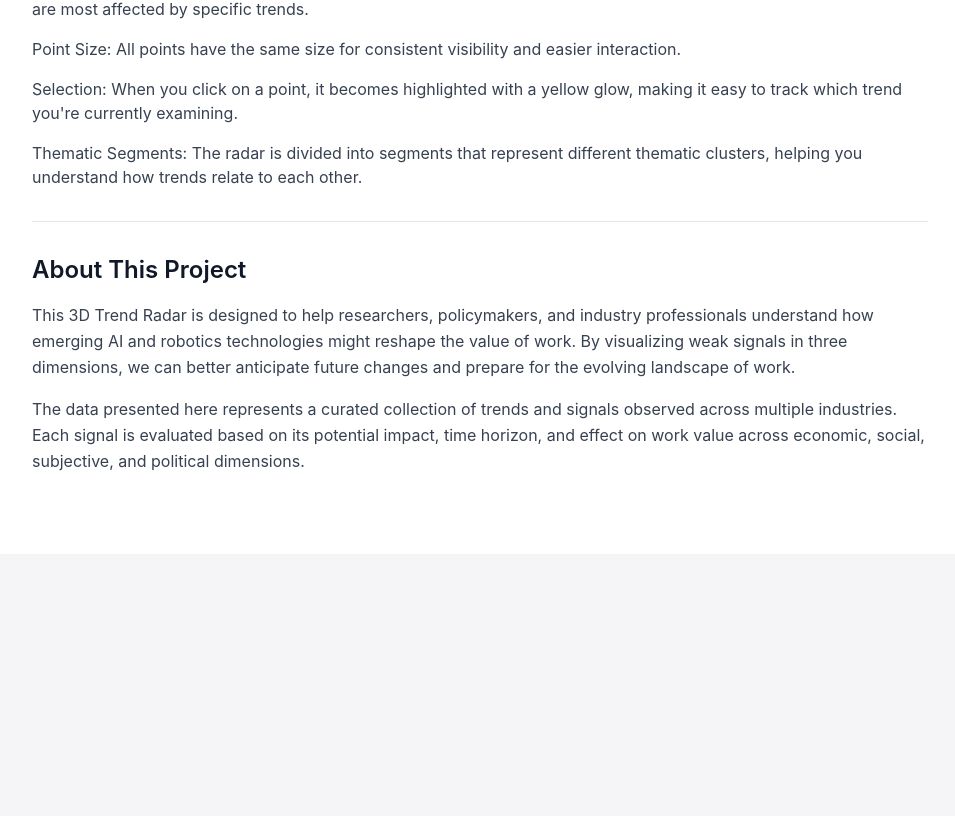
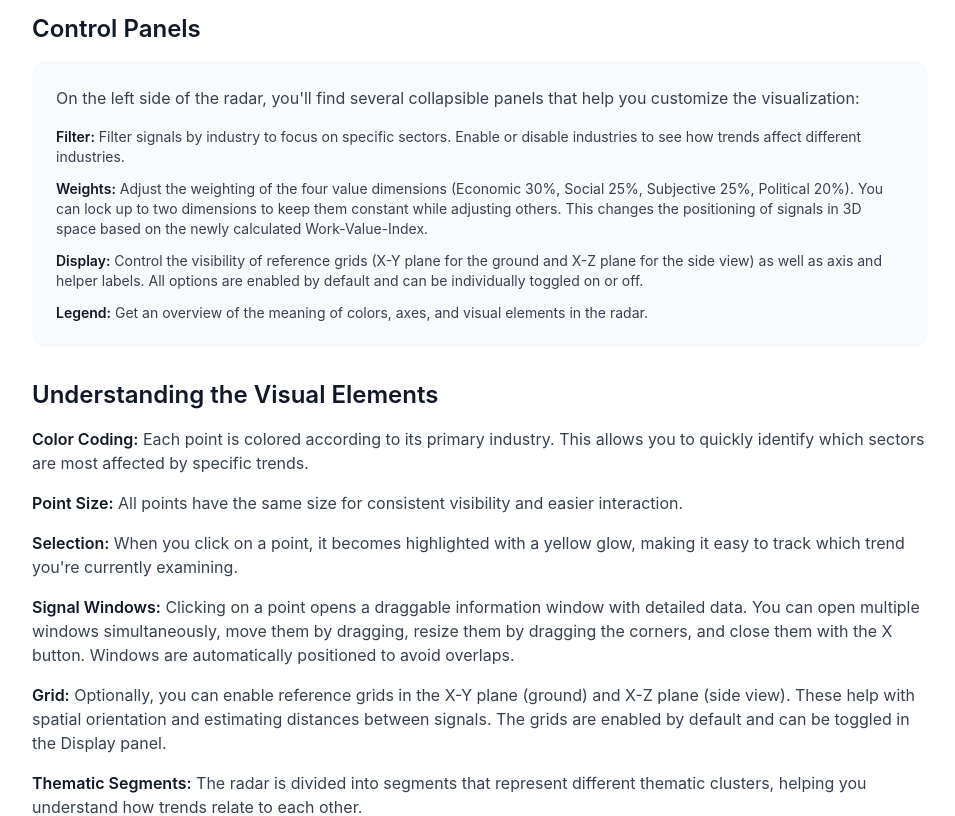
Before and after one commit to jorisstrakeljahn/work-value-trendradar-3d, a React (Vite) app: page / in a window 1280 px wide. Shown: the part 2692-3508 px from the top of the page, without its empty margins (160-1115 px from the left). Before the commit the page ends 3246 px from the top, so only its background shows below. Built offline with nearby package versions, Linux system fonts and the light colour scheme; no server answers; the database is empty.

Commit message:
Enhance radar interactivity and customization: add detailed descriptions for control panels, redefine step explanations, and improve signal window behaviors with localization updates.

```diff
--- a/src/domains/explanation/components/ExplanationSection.tsx
+++ b/src/domains/explanation/components/ExplanationSection.tsx
@@ -116,6 +116,44 @@ export default function ExplanationSection() {
               <StepCard stepNumber={3}>{t('explanation.step3')}</StepCard>
               <StepCard stepNumber={4}>{t('explanation.step4')}</StepCard>
               <StepCard stepNumber={5}>{t('explanation.step5')}</StepCard>
+              <StepCard stepNumber={6}>{t('explanation.step6')}</StepCard>
+            </div>
+          </div>
+
+          <div>
+            <h3 className="text-2xl font-semibold text-gray-900 dark:text-gray-100 mb-4">
+              {t('explanation.controlPanels')}
+            </h3>
+            <div className="bg-gray-50 dark:bg-[#252525] rounded-xl p-6 space-y-4">
+              <p className="text-gray-700 dark:text-gray-300 leading-relaxed">
+                {t('explanation.controlPanelsDesc')}
+              </p>
+              <div className="space-y-3 text-sm">
+                <p className="text-gray-700 dark:text-gray-300">
+                  <strong className="text-gray-900 dark:text-gray-100 font-semibold">
+                    {t('explanation.controlPanelsFilterLabel')}:
+                  </strong>{' '}
+                  {t('explanation.controlPanelsFilterDesc')}
+                </p>
+                <p className="text-gray-700 dark:text-gray-300">
+                  <strong className="text-gray-900 dark:text-gray-100 font-semibold">
+                    {t('explanation.controlPanelsWeightsLabel')}:
+                  </strong>{' '}
+                  {t('explanation.controlPanelsWeightsDesc')}
+                </p>
+                <p className="text-gray-700 dark:text-gray-300">
+                  <strong className="text-gray-900 dark:text-gray-100 font-semibold">
+                    {t('explanation.controlPanelsDisplayLabel')}:
+                  </strong>{' '}
+                  {t('explanation.controlPanelsDisplayDesc')}
+                </p>
+                <p className="text-gray-700 dark:text-gray-300">
+                  <strong className="text-gray-900 dark:text-gray-100 font-semibold">
+                    {t('explanation.controlPanelsLegendLabel')}:
+                  </strong>{' '}
+                  {t('explanation.controlPanelsLegendDesc')}
+                </p>
+              </div>
             </div>
           </div>
 
@@ -124,10 +162,42 @@ export default function ExplanationSection() {
               {t('explanation.visualElements')}
             </h3>
             <div className="space-y-4 text-gray-700 dark:text-gray-300">
-              <p>{t('explanation.colorCoding')}</p>
-              <p>{t('explanation.pointSize')}</p>
-              <p>{t('explanation.selection')}</p>
-              <p>{t('explanation.thematicSegments')}</p>
+              <p>
+                <strong className="text-gray-900 dark:text-gray-100 font-semibold">
+                  {t('explanation.colorCodingLabel')}:
+                </strong>{' '}
+                {t('explanation.colorCodingDesc')}
+              </p>
+              <p>
+                <strong className="text-gray-900 dark:text-gray-100 font-semibold">
+                  {t('explanation.pointSizeLabel')}:
+                </strong>{' '}
+                {t('explanation.pointSizeDesc')}
+              </p>
+              <p>
+                <strong className="text-gray-900 dark:text-gray-100 font-semibold">
+                  {t('explanation.selectionLabel')}:
+                </strong>{' '}
+                {t('explanation.selectionDesc')}
+              </p>
+              <p>
+                <strong className="text-gray-900 dark:text-gray-100 font-semibold">
+                  {t('explanation.signalWindowsLabel')}:
+                </strong>{' '}
+                {t('explanation.signalWindowsDesc')}
+              </p>
+              <p>
+                <strong className="text-gray-900 dark:text-gray-100 font-semibold">
+                  {t('explanation.gridSystemLabel')}:
+                </strong>{' '}
+                {t('explanation.gridSystemDesc')}
+              </p>
+              <p>
+                <strong className="text-gray-900 dark:text-gray-100 font-semibold">
+                  {t('explanation.thematicSegmentsLabel')}:
+                </strong>{' '}
+                {t('explanation.thematicSegmentsDesc')}
+              </p>
             </div>
           </div>
 
--- a/src/i18n/locales/de.json
+++ b/src/i18n/locales/de.json
@@ -268,13 +268,32 @@
     "step1": "Erkunden: Verwenden Sie die Maus, um das 3D-Radar zu drehen, zu zoomen und zu verschieben. Klicken und ziehen zum Drehen, scrollen zum Zoomen und Rechtsklick-Ziehen zum Verschieben.",
     "step2": "Filtern: Verwenden Sie das Filter-Panel oben links, um Trends nach Branche anzuzeigen oder auszublenden. Dies hilft Ihnen, sich auf bestimmte Sektoren zu konzentrieren und zu vergleichen, wie Trends verschiedene Branchen beeinflussen.",
     "step3": "Hover: Bewegen Sie die Maus über einen Punkt, um eine schnelle Vorschau des Trend-Titels und der zugehörigen Branchen zu sehen.",
-    "step4": "Klicken: Klicken Sie auf einen Punkt, um detaillierte Informationen zum Trend zu sehen, einschließlich vollständiger Beschreibung, Impact-Werten und Aufschlüsselung der Wert-Dimensionen.",
-    "step5": "Zurücksetzen: Verwenden Sie den \"Ansicht zurücksetzen\"-Button oben rechts im Radar, um zur Standard-Kameraposition zurückzukehren.",
+    "step4": "Klicken: Klicken Sie auf einen Punkt, um ein detailliertes Informationsfenster zu öffnen. Sie können mehrere Fenster gleichzeitig öffnen, sie per Drag & Drop verschieben, in der Größe anpassen und mit dem X-Button schließen.",
+    "step5": "Gewichtungen anpassen: Im Gewichtungs-Panel können Sie die Bedeutung der vier Wert-Dimensionen (Economic, Social, Subjective, Political) verändern. Dies beeinflusst, wie der Work-Value-Index berechnet wird und wie sich die Signale im 3D-Raum positionieren. Experimentieren Sie mit verschiedenen Gewichtungen, um verschiedene Perspektiven zu erkunden.",
+    "step6": "Zurücksetzen: Verwenden Sie den \"Ansicht zurücksetzen\"-Button oben rechts im Radar, um zur Standard-Kameraposition zurückzukehren.",
+    "controlPanels": "Steuerungs-Panels",
+    "controlPanelsDesc": "Links im Radar finden Sie mehrere zusammenklappbare Panels, die Ihnen helfen, die Visualisierung anzupassen:",
+    "controlPanelsFilterLabel": "Filter",
+    "controlPanelsFilterDesc": "Filtern Sie Signale nach Branchen, um sich auf bestimmte Sektoren zu konzentrieren. Aktivieren oder deaktivieren Sie Branchen, um zu sehen, wie Trends verschiedene Industrien beeinflussen.",
+    "controlPanelsWeightsLabel": "Gewichtungen",
+    "controlPanelsWeightsDesc": "Passen Sie die Gewichtung der vier Wert-Dimensionen an (Economic 30%, Social 25%, Subjective 25%, Political 20%). Sie können bis zu zwei Dimensionen sperren, um sie konstant zu halten, während Sie andere anpassen. Dies verändert die Positionierung der Signale im 3D-Raum basierend auf dem neu berechneten Work-Value-Index.",
+    "controlPanelsDisplayLabel": "Ansicht",
+    "controlPanelsDisplayDesc": "Steuern Sie die Anzeige von Referenz-Rastern (X-Y-Ebene für den Boden und X-Z-Ebene für die Seitenansicht) sowie Achsen- und Hilfsbeschriftungen. Alle Optionen sind standardmäßig aktiviert und können individuell ein- oder ausgeschaltet werden.",
+    "controlPanelsLegendLabel": "Legende",
+    "controlPanelsLegendDesc": "Erhalten Sie eine Übersicht über die Bedeutung der Farben, Achsen und visuellen Elemente im Radar.",
     "visualElements": "Die visuellen Elemente verstehen",
-    "colorCoding": "Farbcodierung: Jeder Punkt ist entsprechend seiner primären Branche eingefärbt. Dies ermöglicht es Ihnen, schnell zu identifizieren, welche Sektoren am stärksten von bestimmten Trends betroffen sind.",
-    "pointSize": "Punktgröße: Alle Punkte haben die gleiche Größe für konsistente Sichtbarkeit und einfachere Interaktion.",
-    "selection": "Auswahl: Wenn Sie auf einen Punkt klicken, wird er mit einem gelben Glühen hervorgehoben, was es einfach macht, zu verfolgen, welchen Trend Sie gerade untersuchen.",
-    "thematicSegments": "Thematische Segmente: Das Radar ist in Segmente unterteilt, die verschiedene thematische Cluster repräsentieren und Ihnen helfen zu verstehen, wie Trends miteinander zusammenhängen.",
+    "colorCodingLabel": "Farbcodierung",
+    "colorCodingDesc": "Jeder Punkt ist entsprechend seiner primären Branche eingefärbt. Dies ermöglicht es Ihnen, schnell zu identifizieren, welche Sektoren am stärksten von bestimmten Trends betroffen sind.",
+    "pointSizeLabel": "Punktgröße",
+    "pointSizeDesc": "Alle Punkte haben die gleiche Größe für konsistente Sichtbarkeit und einfachere Interaktion.",
+    "selectionLabel": "Auswahl",
+    "selectionDesc": "Wenn Sie auf einen Punkt klicken, wird er mit einem gelben Glühen hervorgehoben, was es einfach macht, zu verfolgen, welchen Trend Sie gerade untersuchen.",
+    "signalWindowsLabel": "Signal-Fenster",
+    "signalWindowsDesc": "Beim Klicken auf einen Punkt öffnet sich ein verschiebbares Informationsfenster mit detaillierten Daten. Sie können mehrere Fenster gleichzeitig öffnen, sie per Drag & Drop verschieben, an den Ecken in der Größe anpassen und mit dem X-Button schließen. Die Fenster werden automatisch positioniert, um Überlappungen zu vermeiden.",
+    "gridSystemLabel": "Raster",
+    "gridSystemDesc": "Optional können Sie Referenz-Raster in der X-Y-Ebene (Boden) und X-Z-Ebene (Seitenansicht) aktivieren. Diese helfen bei der räumlichen Orientierung und beim Einschätzen von Abständen zwischen Signalen. Die Raster sind standardmäßig aktiviert und können im Ansicht-Panel ein- oder ausgeschaltet werden.",
+    "thematicSegmentsLabel": "Thematische Segmente",
+    "thematicSegmentsDesc": "Das Radar ist in Segmente unterteilt, die verschiedene thematische Cluster repräsentieren und Ihnen helfen zu verstehen, wie Trends miteinander zusammenhängen.",
     "about": "Über dieses Projekt",
     "aboutDesc1": "Dieses 3D Trend Radar wurde entwickelt, um Forschern, Politikern und Branchenexperten zu helfen zu verstehen, wie aufkommende KI- und Robotiktechnologien den Wert der Arbeit neu gestalten könnten. Durch die Visualisierung schwacher Signale in drei Dimensionen können wir zukünftige Veränderungen besser antizipieren und uns auf die sich entwickelnde Arbeitslandschaft vorbereiten.",
     "aboutDesc2": "Die hier präsentierten Daten repräsentieren eine kuratierte Sammlung von Trends und Signalen, die in mehreren Branchen beobachtet wurden. Jedes Signal wird basierend auf seinem potenziellen Impact, Zeithorizont und Effekt auf den Arbeitswert über wirtschaftliche, soziale, subjektive und politische Dimensionen bewertet."
--- a/src/i18n/locales/en.json
+++ b/src/i18n/locales/en.json
@@ -268,13 +268,32 @@
     "step1": "Explore: Use your mouse to rotate, zoom, and pan the 3D radar. Click and drag to rotate, scroll to zoom, and right-click drag to pan.",
     "step2": "Filter: Use the filter panel in the top-left to show or hide trends by industry. This helps you focus on specific sectors and compare how trends affect different industries.",
     "step3": "Hover: Move your mouse over any point to see a quick preview of the trend's title and associated industries.",
-    "step4": "Click: Click on any point to see detailed information about the trend, including its full description, impact scores, and value dimensions breakdown.",
-    "step5": "Reset: Use the \"Reset View\" button in the top-right of the radar to return to the default camera position.",
+    "step4": "Click: Click on any point to open a detailed information window. You can open multiple windows simultaneously, move them by dragging, resize them, and close them with the X button.",
+    "step5": "Adjust Weights: In the weights panel, you can change the importance of the four value dimensions (Economic, Social, Subjective, Political). This affects how the Work-Value-Index is calculated and how signals are positioned in 3D space. Experiment with different weights to explore various perspectives.",
+    "step6": "Reset: Use the \"Reset View\" button in the top-right of the radar to return to the default camera position.",
+    "controlPanels": "Control Panels",
+    "controlPanelsDesc": "On the left side of the radar, you'll find several collapsible panels that help you customize the visualization:",
+    "controlPanelsFilterLabel": "Filter",
+    "controlPanelsFilterDesc": "Filter signals by industry to focus on specific sectors. Enable or disable industries to see how trends affect different industries.",
+    "controlPanelsWeightsLabel": "Weights",
+    "controlPanelsWeightsDesc": "Adjust the weighting of the four value dimensions (Economic 30%, Social 25%, Subjective 25%, Political 20%). You can lock up to two dimensions to keep them constant while adjusting others. This changes the positioning of signals in 3D space based on the newly calculated Work-Value-Index.",
+    "controlPanelsDisplayLabel": "Display",
+    "controlPanelsDisplayDesc": "Control the visibility of reference grids (X-Y plane for the ground and X-Z plane for the side view) as well as axis and helper labels. All options are enabled by default and can be individually toggled on or off.",
+    "controlPanelsLegendLabel": "Legend",
+    "controlPanelsLegendDesc": "Get an overview of the meaning of colors, axes, and visual elements in the radar.",
     "visualElements": "Understanding the Visual Elements",
-    "colorCoding": "Color Coding: Each point is colored according to its primary industry. This allows you to quickly identify which sectors are most affected by specific trends.",
-    "pointSize": "Point Size: All points have the same size for consistent visibility and easier interaction.",
-    "selection": "Selection: When you click on a point, it becomes highlighted with a yellow glow, making it easy to track which trend you're currently examining.",
-    "thematicSegments": "Thematic Segments: The radar is divided into segments that represent different thematic clusters, helping you understand how trends relate to each other.",
+    "colorCodingLabel": "Color Coding",
+    "colorCodingDesc": "Each point is colored according to its primary industry. This allows you to quickly identify which sectors are most affected by specific trends.",
+    "pointSizeLabel": "Point Size",
+    "pointSizeDesc": "All points have the same size for consistent visibility and easier interaction.",
+    "selectionLabel": "Selection",
+    "selectionDesc": "When you click on a point, it becomes highlighted with a yellow glow, making it easy to track which trend you're currently examining.",
+    "signalWindowsLabel": "Signal Windows",
+    "signalWindowsDesc": "Clicking on a point opens a draggable information window with detailed data. You can open multiple windows simultaneously, move them by dragging, resize them by dragging the corners, and close them with the X button. Windows are automatically positioned to avoid overlaps.",
+    "gridSystemLabel": "Grid",
+    "gridSystemDesc": "Optionally, you can enable reference grids in the X-Y plane (ground) and X-Z plane (side view). These help with spatial orientation and estimating distances between signals. The grids are enabled by default and can be toggled in the Display panel.",
+    "thematicSegmentsLabel": "Thematic Segments",
+    "thematicSegmentsDesc": "The radar is divided into segments that represent different thematic clusters, helping you understand how trends relate to each other.",
     "about": "About This Project",
     "aboutDesc1": "This 3D Trend Radar is designed to help researchers, policymakers, and industry professionals understand how emerging AI and robotics technologies might reshape the value of work. By visualizing weak signals in three dimensions, we can better anticipate future changes and prepare for the evolving landscape of work.",
     "aboutDesc2": "The data presented here represents a curated collection of trends and signals observed across multiple industries. Each signal is evaluated based on its potential impact, time horizon, and effect on work value across economic, social, subjective, and political dimensions."
```
